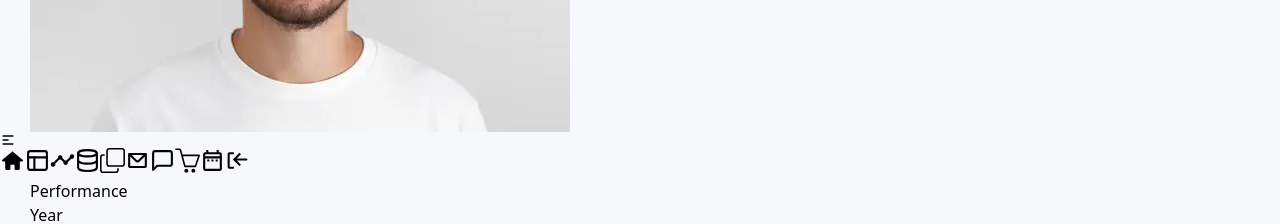
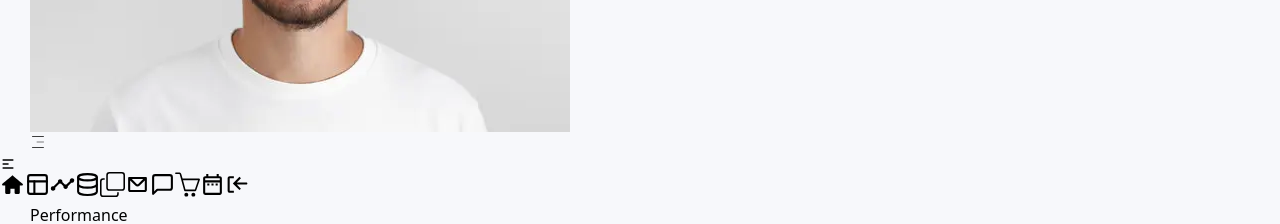
Before and after one commit to MuhammadqodirProgrammer/iqro-task, a React (Vite) app: page / in a window 1280 px wide. Shown: the part 380-604 px from the top of the page. Built offline with nearby package versions, Linux system fonts and the light colour scheme.

Commit message:
toggle menu

```diff
--- a/src/components/LineChart/LineChart.tsx
+++ b/src/components/LineChart/LineChart.tsx
@@ -3,7 +3,7 @@ import React from 'react';
 import ReactApexChart from 'react-apexcharts';
 import { ChartDataItem } from '../../utils/types/ChartDataItem';
 import { ChartType } from '../../utils/types/ChartType';
-
+import "./chart.css"
 
 const LineChart: React.FC = () => {
   const series: ChartDataItem[] = [
@@ -109,7 +109,7 @@ const LineChart: React.FC = () => {
         <h2 className='text-[#15134B] font-bold '>Performance</h2>
         <span>Year</span>
       </div>
-      <div className='w-[100%] max-[350px]:h-[200px] sm:min-h-[100px] lg:max-h-[300px] line-chart rounded-md overflow-hidden'>
+      <div className='w-[100%]  line_chart_box z-10 max-[350px]:h-[200px] sm:min-h-[100px] lg:max-h-[300px] line-chart rounded-md overflow-hidden'>
         <ReactApexChart options={options} series={series} type='area' />
       </div>
     </div>
--- a/src/components/LineChart/chart.css
+++ b/src/components/LineChart/chart.css
@@ -1,3 +1,16 @@
 .line-chart  > div {
 height: 300px !important;
 }
+.line_chart_box > div {
+    z-index: 1 !important;
+}
+.line_chart_box  svg {
+    z-index: 1 !important;
+}
+#SvgjsSvg1118{
+    z-index: 1 !important;
+}
+foreignObject {
+    z-index: 1 !important;
+
+}
--- a/src/layout/Header/index.tsx
+++ b/src/layout/Header/index.tsx
@@ -2,8 +2,14 @@ import { CgMail } from 'react-icons/cg';
 import { IoIosSearch } from 'react-icons/io';
 import { FaRegBell } from 'react-icons/fa6';
 import profileImg from '../../assets/images/profile.webp';
+import { useState } from 'react';
 
 const Header = () => {
+	const [isOffcanvasOpen, setOffcanvasOpen] = useState(false);
+
+	const toggleOffcanvas = () => {
+		setOffcanvasOpen(!isOffcanvasOpen);
+	};
 	return (
 		<>
 			<header className={`   bg-[#F7F8FB]   flex justify-end   `}>
@@ -45,16 +51,75 @@ const Header = () => {
 								2
 							</span>
 						</div>
-						<div className=' w-8 h-8 rounded-full overflow-hidden  cursor-pointer '>
+						<div className=' w-8 h-8 max-[768px]:hidden rounded-full overflow-hidden  cursor-pointer '>
 							<img
 								src={profileImg}
 								alt='profile img'
 								className=' w-full h-full object-cover  '
 							/>
 						</div>
+
+						<button
+							type='button'
+							className=' px-3 py-2 rounded-md border-2 border-[#563BFF]    '
+							onClick={toggleOffcanvas}
+						>
+							<svg
+								stroke='currentColor'
+								fill='currentColor'
+								strokeWidth={0}
+								viewBox='0 0 24 24'
+								focusable='false'
+								height='1em'
+								width='1em'
+								xmlns='http://www.w3.org/2000/svg'
+							>
+								<g id='Menu_Fries'>
+									<path d='M20.437,19.937c0.276,0 0.5,0.224 0.5,0.5c0,0.276 -0.224,0.5 -0.5,0.5l-16.874,0.002c-0.276,-0 -0.5,-0.224 -0.5,-0.5c-0,-0.276 0.224,-0.5 0.5,-0.5l16.874,-0.002Z' />
+									<path d='M20.437,11.5c0.276,-0 0.5,0.224 0.5,0.5c0,0.276 -0.224,0.5 -0.5,0.5l-10,0.001c-0.276,-0 -0.5,-0.224 -0.5,-0.5c-0,-0.276 0.224,-0.5 0.5,-0.5l10,-0.001Z' />
+									<path d='M20.437,3.062c0.276,-0 0.5,0.224 0.5,0.5c0,0.276 -0.224,0.5 -0.5,0.5l-16.874,0.001c-0.276,-0 -0.5,-0.224 -0.5,-0.5c-0,-0.276 0.224,-0.5 0.5,-0.5l16.874,-0.001Z' />
+								</g>
+							</svg>
+						</button>
 					</div>
 				</div>
 			</header>
+
+			{isOffcanvasOpen && (
+				<nav
+					className={` 'bg-[#fff] dark:bg-topColor'
+							z-50 navbar_offcanvas fixed top-0 left-0  h-screen  min-w-[250px]  max-w-[300px] `}
+				>
+					<div className='h-[70px] flex items-center bg-white px-3 justify-between'>
+						<h2 className='font-bold text-[28px] '>Logo </h2>
+						<button
+							onClick={toggleOffcanvas}
+							type='button'
+							className='text-gray-400 bg-transparent hover:bg-gray-200 hover:text-gray-900   rounded-lg text-sm w-8 h-8  inline-flex items-center justify-center dark:hover:bg-gray-600 dark:hover:text-white'
+						>
+							<svg
+								className='w-3 h-3'
+								aria-hidden='true'
+								xmlns='http://www.w3.org/2000/svg'
+								fill='none'
+								viewBox='0 0 14 14'
+							>
+								<path
+									stroke='currentColor'
+									strokeLinecap='round'
+									strokeLinejoin='round'
+									strokeWidth={2}
+									d='m1 1 6 6m0 0 6 6M7 7l6-6M7 7l-6 6'
+								/>
+							</svg>
+						</button>
+					</div>
+					<div
+						style={{ zIndex: 99 }}
+						className={`h-screen  bg-[#fff] dark:bg-topColor z-50`}
+					></div>
+				</nav>
+			)}
 		</>
 	);
 };
```
